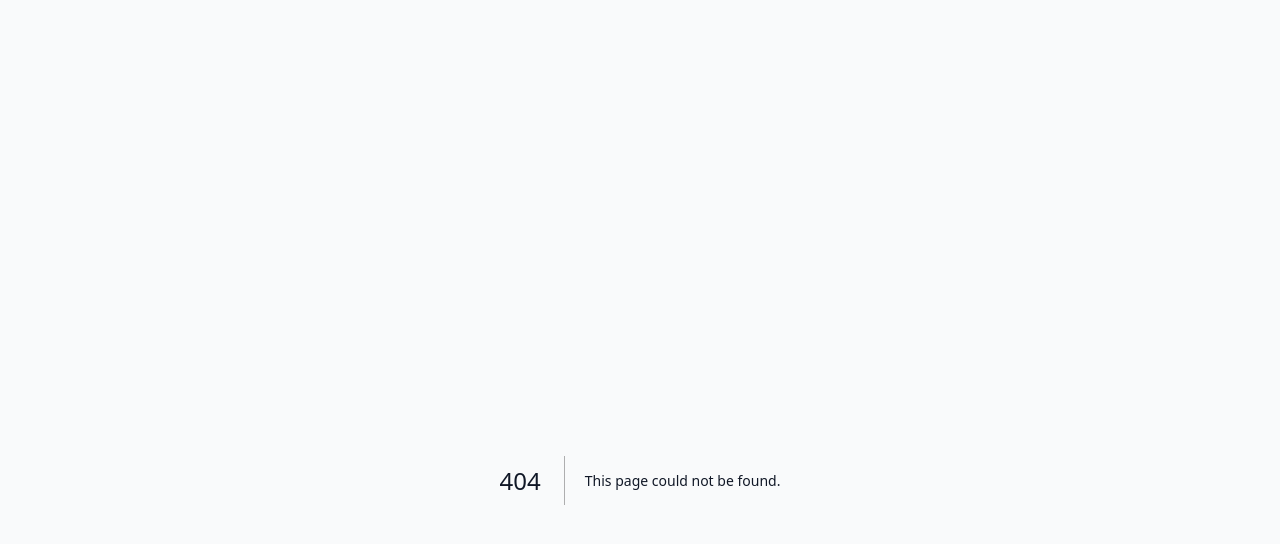
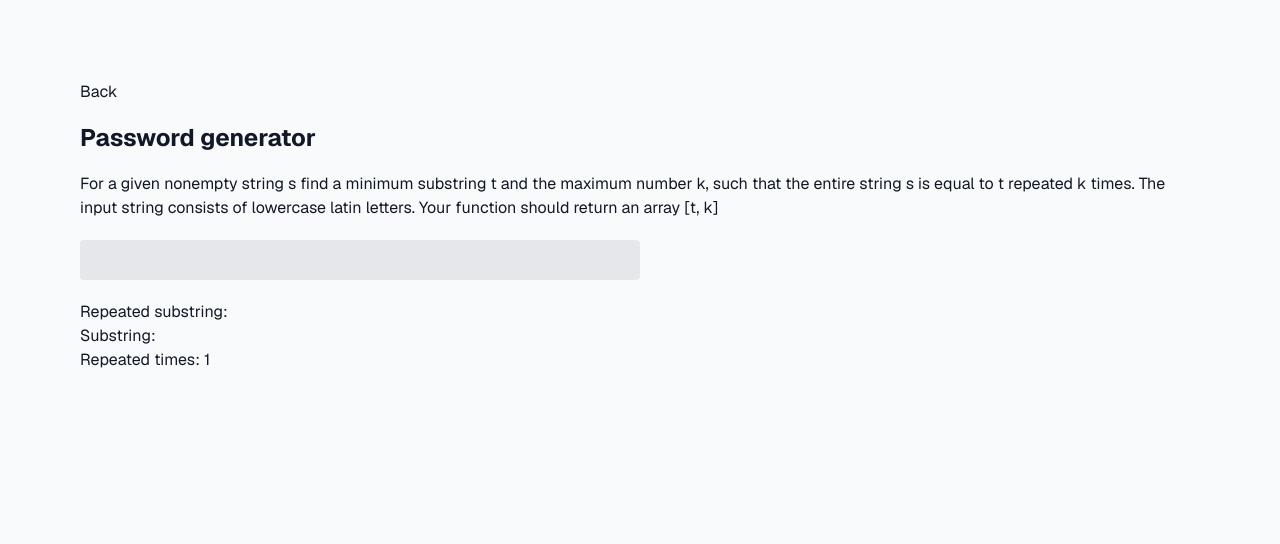
Before and after one commit to kmpronina/codewars, a Next.js app: page /pages/repeated_substring in a window 1280 px wide. Before the commit this address had no page. Shown: the top 544 px of the page. Built offline with nearby package versions, Linux system fonts and the light colour scheme.

Commit message:
Repeated substing task and pages folder

```diff
--- a/app/_components/InputString.tsx
+++ b/app/_components/InputString.tsx
@@ -1,12 +1,9 @@
-interface InputNaturalNumberProps {
+interface InputStringProps {
   string: string;
   setString: (string: string) => void;
 }
 
-export default function InputNaturalString({
-  string,
-  setString,
-}: InputNaturalNumberProps) {
+export default function InputString({ string, setString }: InputStringProps) {
   return (
     <input
       type="string"
--- a/app/page.tsx
+++ b/app/page.tsx
@@ -3,15 +3,18 @@ import Link from "next/link";
 export default function Home() {
   return (
     <main className="flex flex-col p-20 gap-8 row-start-2 items-center text-gray-900">
-      <Link href="/alphabet_symmetry">Alphabet symmetry</Link>
-      <Link href="/alphabetized">Alphabetized</Link>
-      <Link href="/distribute_server_workload">Distribute server workload</Link>
-      <Link href="/ideal_electron_distribution">
+      <Link href="/pages/alphabet_symmetry">Alphabet symmetry</Link>
+      <Link href="/pages/alphabetized">Alphabetized</Link>
+      <Link href="/pages/distribute_server_workload">
+        Distribute server workload
+      </Link>
+      <Link href="/pages/ideal_electron_distribution">
         Ideal electron distribution
       </Link>
-      <Link href="/is_it_a_triangle">Is it a triangle?</Link>
-      <Link href="/password_generator ">Password generator </Link>
-      <Link href="/triangle_number_check">Triangle number check</Link>
+      <Link href="/pages/is_it_a_triangle">Is it a triangle?</Link>
+      <Link href="/pages/password_generator ">Password generator</Link>
+      <Link href="/pages/repeated_substring ">Repeated Substring</Link>
+      <Link href="/pages/triangle_number_check">Triangle number check</Link>
     </main>
   );
 }
--- a/app/alphabet_symmetry/page.tsx
+++ b/app/pages/alphabet_symmetry/page.tsx
@@ -1,10 +1,10 @@
 "use client";
 
+import InputString from "@/app/_components/InputString";
+import LinkBack from "@/app/_components/LinkBack";
+import TaskTitle from "@/app/_components/TaskTitle";
+import WrapperWithLabel from "@/app/_components/WrapperWithLabel";
 import { useState } from "react";
-import LinkBack from "../_components/LinkBack";
-import TaskTitle from "../_components/TaskTitle";
-import WrapperWithLabel from "../_components/WrapperWithLabel";
-import InputNaturalString from "../_components/InputString";
 
 export default function AlphabetSymmetry() {
   const [string, setString] = useState<string>("");
@@ -40,13 +40,13 @@ export default function AlphabetSymmetry() {
         occupy their positions in the alphabet for each word.
       </div>
       <WrapperWithLabel label="String 1">
-        <InputNaturalString string={string} setString={setString} />
+        <InputString string={string} setString={setString} />
       </WrapperWithLabel>
       <WrapperWithLabel label="String 2">
-        <InputNaturalString string={stringTwo} setString={setStringTwo} />
+        <InputString string={stringTwo} setString={setStringTwo} />
       </WrapperWithLabel>
       <WrapperWithLabel label="String 2">
-        <InputNaturalString string={stringThree} setString={setStringThree} />
+        <InputString string={stringThree} setString={setStringThree} />
       </WrapperWithLabel>
 
       <WrapperWithLabel label="Number of matches">
--- a/app/alphabetized/page.tsx
+++ b/app/pages/alphabetized/page.tsx
@@ -1,10 +1,10 @@
 "use client";
 
+import InputString from "@/app/_components/InputString";
+import LinkBack from "@/app/_components/LinkBack";
+import TaskTitle from "@/app/_components/TaskTitle";
+import WrapperWithLabel from "@/app/_components/WrapperWithLabel";
 import { useState } from "react";
-import LinkBack from "../_components/LinkBack";
-import TaskTitle from "../_components/TaskTitle";
-import WrapperWithLabel from "../_components/WrapperWithLabel";
-import InputNaturalString from "../_components/InputString";
 
 export default function Alphabetized() {
   const [string, setString] = useState<string>("");
@@ -38,7 +38,7 @@ export default function Alphabetized() {
         alphabet letters.
       </div>
       <WrapperWithLabel label="String">
-        <InputNaturalString string={string} setString={setString} />
+        <InputString string={string} setString={setString} />
       </WrapperWithLabel>
 
       <WrapperWithLabel label="Alphabetized string">
--- a/app/is_it_a_triangle/page.tsx
+++ b/app/pages/is_it_a_triangle/page.tsx
@@ -1,10 +1,10 @@
 "use client";
+import LinkBack from "@/app/_components/LinkBack";
+import TaskTitle from "@/app/_components/TaskTitle";
+import WrapperWithLabel from "@/app/_components/WrapperWithLabel";
 import { useState } from "react";
 import SelectNumber from "./SelectNumber";
-import LinkBack from "../_components/LinkBack";
-import TaskTitle from "../_components/TaskTitle";
 import Triangle from "./Triangle";
-import WrapperWithLabel from "../_components/WrapperWithLabel";
 
 export default function IsItATriangle() {
   const [selectedNumber1, setSelectedNumber1] = useState(1);
--- /dev/null
+++ b/app/pages/repeated_substring/page.tsx
@@ -0,0 +1,41 @@
+"use client";
+
+import { useState } from "react";
+import LinkBack from "../../_components/LinkBack";
+import TaskTitle from "../../_components/TaskTitle";
+import WrapperWithLabel from "../../_components/WrapperWithLabel";
+import InputString from "@/app/_components/InputString";
+
+export default function RepeatedSubstring() {
+  const [string, setString] = useState<string>("");
+
+  function repeatSubstring(s: string) {
+    for (let i = 1; i < s.length; i++) {
+      if (s.substring(0, i).repeat(s.length / i) === s) {
+        return [s.substring(0, i), s.length / i];
+      }
+    }
+    return [s, 1];
+  }
+
+  return (
+    <>
+      <LinkBack />
+      <TaskTitle title="Password generator" />
+      For a given nonempty string s find a minimum substring t and the maximum
+      number k, such that the entire string s is equal to t repeated k times.
+      The input string consists of lowercase latin letters. Your function should
+      return an array [t, k]
+      <InputString string={string} setString={setString} />
+      <WrapperWithLabel label="Repeated substring">
+        {repeatSubstring(string).map((item, index) => (
+          <div key={index} className="flex flex-row gap-1">
+            {index === repeatSubstring.length - 1
+              ? "Substring: " + item
+              : "Repeated times: " + item}
+          </div>
+        ))}
+      </WrapperWithLabel>
+    </>
+  );
+}
```
Also changed, not shown: app/pages/distribute_server_workload/page.tsx (renamed from app/distribute_server_workload/page.tsx, +4 -4 lines), app/pages/ideal_electron_distribution/page.tsx (renamed from app/ideal_electron_distribution/page.tsx, +4 -4 lines), app/pages/password_generator/page.tsx (renamed from app/password_generator/page.tsx, +4 -4 lines), app/pages/triangle_number_check/page.tsx (renamed from app/triangle_number_check/page.tsx, +4 -4 lines), app/pages/is_it_a_triangle/SelectNumber.tsx (renamed from app/is_it_a_triangle/SelectNumber.tsx), app/pages/is_it_a_triangle/Triangle.tsx (renamed from app/is_it_a_triangle/Triangle.tsx).
